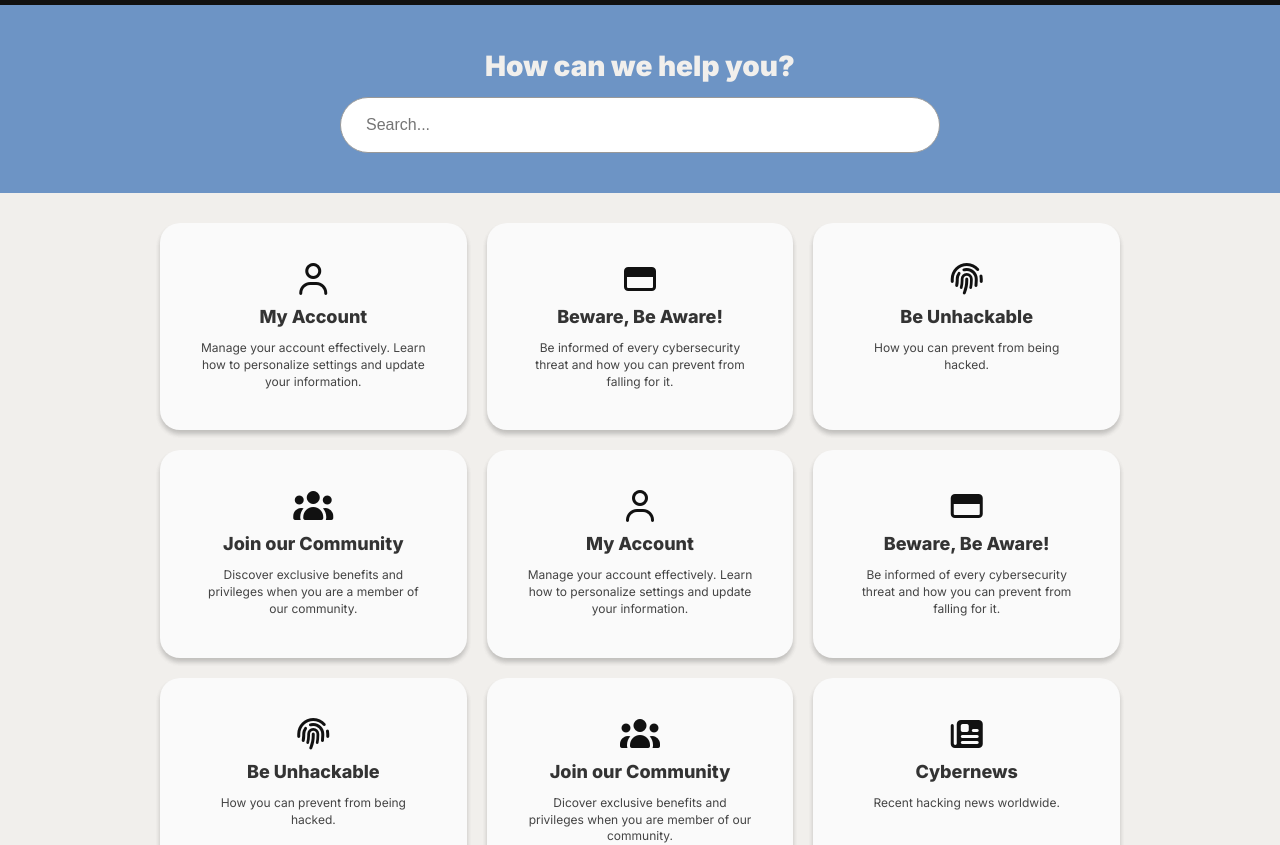
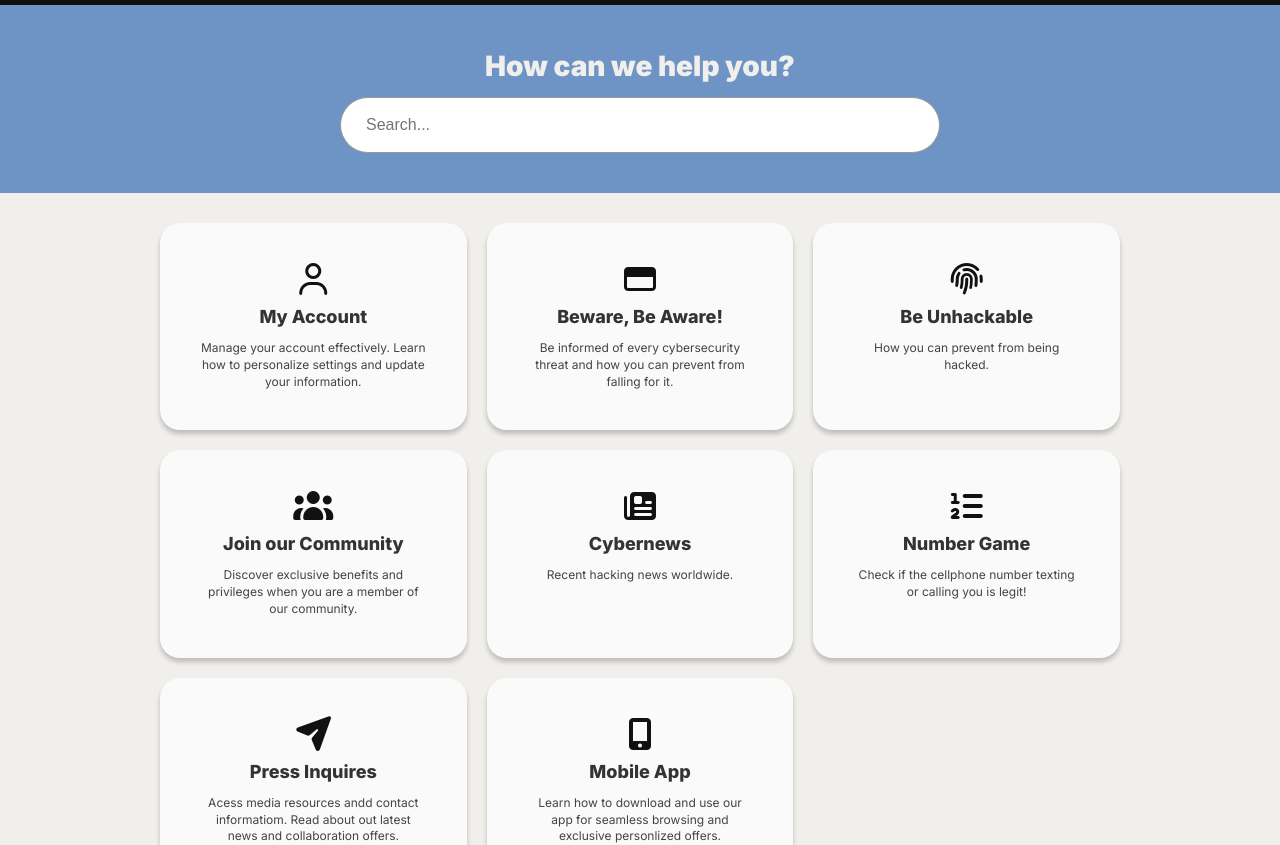
Before and after one commit to irafernandez/cyberware-site-group1, a plain HTML site: page index.html in a window 1280 px wide. Shown: the part 107-952 px from the top of the page. Drawn offline with Linux system fonts and the light colour scheme.

Commit message:
Initial commit

```diff
--- a/index.html
+++ b/index.html
@@ -58,30 +58,6 @@
   </a>
 
   <article class="button-card">
-    <i class="fa-regular fa-user"></i>
-    <h3>My Account</h3>
-    <p>Manage your account effectively. Learn how to personalize settings and update your information.</p>
-  </article>
-
-  <article class="button-card">
-    <i class="fa-regular fa-window-maximize"></i>
-    <h3>Beware, Be Aware!</h3>
-    <p>Be informed of every cybersecurity threat and how you can prevent from falling for it.</p>
-  </article>
-
-  <article class="button-card">
-    <i class="fa-solid fa-fingerprint"></i>
-    <h3>Be Unhackable</h3>
-    <p>How you can prevent from being hacked.</p>
-  </article>
-
-  <article class="button-card">
-    <i class="fa-solid fa-users"></i>
-    <h3>Join our Community</h3>
-    <p>Dicover exclusive benefits and privileges when you are member of our community.</p>
-  </article>
-
-  <article class="button-card">
     <i class="fa-solid fa-newspaper"></i>
     <h3>Cybernews</h3>
     <p>Recent hacking news worldwide.</p>
```
